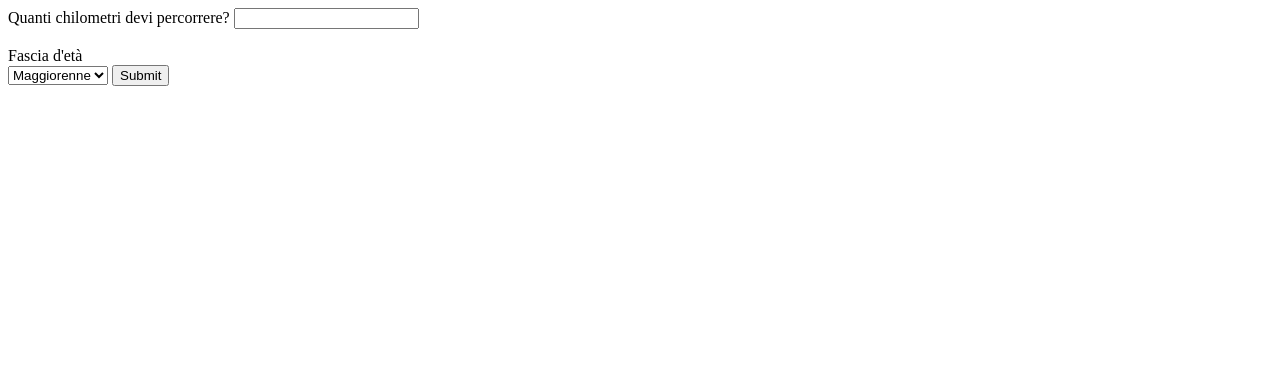
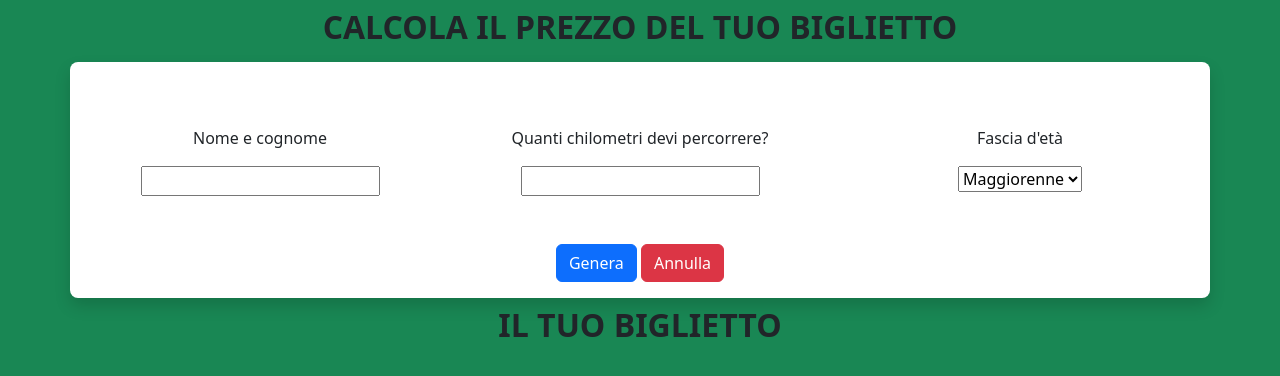
Before and after one commit to Francesco-Munafo/js-biglietto-treno-form, a plain HTML site: page index.html in a window 1280 px wide. Drawn offline with nearby package versions, Linux system fonts and the light colour scheme; files that its build step writes are made by us from their sources.

Commit message:
Change on button const getElementById -> querySelector

```diff
--- a/assets/js/main.js
+++ b/assets/js/main.js
@@ -52,7 +52,7 @@ let fixedPrice
 
 // Aggiungo eventListener al pulsante in modo da poter prendere le informazioni digitate dall'utente e poter invocare la funzione di calcolo del prezzo
 
-const submit = document.getElementById("submit");
+const submit = document.querySelector(".submit");
 
 submit.addEventListener('click',
 
--- a/index.html
+++ b/index.html
@@ -4,26 +4,63 @@
         <meta charset="UTF-8">
         <meta name="viewport" content="width=device-width, initial-scale=1.0">
         <title>Train Ticket Simulator</title>
+        <link
+            href="https://cdn.jsdelivr.net/npm/bootstrap@5.3.1/dist/css/bootstrap.min.css"
+            rel="stylesheet"
+            integrity="sha384-4bw+/aepP/YC94hEpVNVgiZdgIC5+VKNBQNGCHeKRQN+PtmoHDEXuppvnDJzQIu9"
+            crossorigin="anonymous">
+        <link rel="stylesheet" href="./assets/style.css">
     </head>
     <body>
 
-        <div>
-            <label for="kilometers">Quanti chilometri devi percorrere?</label>
-            <input id="kilometers" type="text" name="kilometers" value="">
+        <main class="bg-success vh-100">
+            <section id="price_calculator">
+                <div class="container text-center ">
+                    <h2 class="py-2 fw-bold">CALCOLA IL PREZZO DEL TUO BIGLIETTO</h2>
+
+                    <div
+                        class="row justify-content-between bg-white rounded-3 shadow py-3">
+                        <div class="col-4 py-5">
+                            <label class="pb-3 fw-medium" for="userName">Nome e
+                                cognome</label><br>
+                            <input id="userName" type="text" name="userName"
+                                value>
                         </div>
-        <br>
-        <div>
+                        <div class="col-4 py-5">
+                            <label class="pb-3 fw-medium" for="kilometers">Quanti
+                                chilometri devi
+                                percorrere?</label>
+                            <input id="kilometers" type="text" name="kilometers"
+                                value>
 
-            <label for="age">Fascia d'età</label><br>
+                        </div>
+                        <div class="col-4 py-5">
+                            <label class="pb-3 fw-medium" for="age">Fascia d'età</label><br>
                             <select id="age" name="age" form="ageform">
                                 <option value="1">Maggiorenne</option>
                                 <option value="0.80">Minorenne</option>
                                 <option value="0.60">Over 65</option>
                             </select>
-
-            <button id="submit">Submit</button>
+                        </div>
+                        <div class="col">
+                            <button type="button" class="submit btn btn-primary">Genera</button>
+                            <button type="button" class="cancel btn btn-danger">Annulla</button>
+                        </div>
 
                     </div>
+                </div>
+            </section>
+
+            <section id="ticket">
+                <div class="container text-center">
+                    <h2 class="py-2 fw-bold">IL TUO BIGLIETTO</h2>
+                </div>
+            </section>
+
+            <div>
+
+            </div>
+        </main>
 
         <script src="./assets/js/main.js"></script>
     </body>
```
Lines whose indentation alone changed are shown as unchanged.
